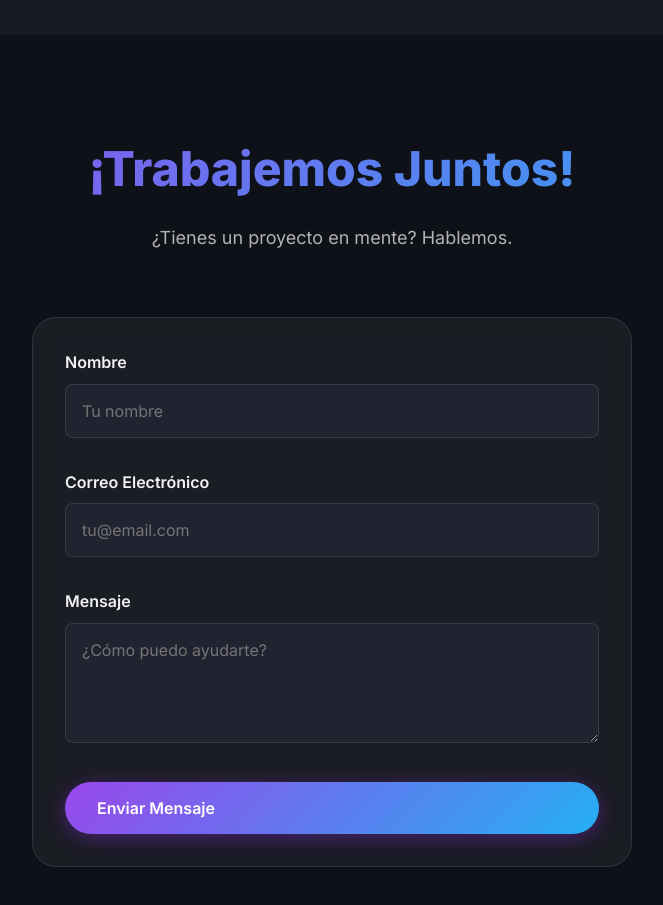
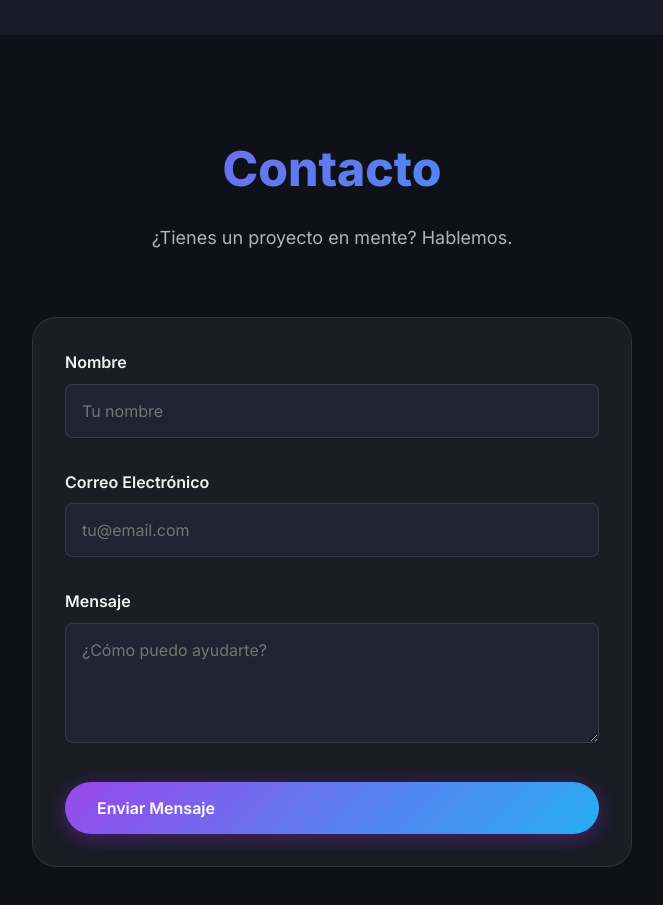
Before and after one commit to flacket/portfolio, an Angular app: page / in a window 1280 px wide. Shown: the part 2460-3365 px from the top of the page, without its empty margins (308-971 px from the left). Built offline with nearby package versions, Linux system fonts and the light colour scheme.

Commit message:
Build v1

```diff
--- a/src/app/features/home/components/contact/contact.component.html
+++ b/src/app/features/home/components/contact/contact.component.html
@@ -1,6 +1,6 @@
 <section id="contact" class="contact">
   <div class="container">
-    <h2 class="section-title fade-in" appFadeIn>¡Trabajemos Juntos!</h2>
+    <h2 class="section-title fade-in" appFadeIn>Contacto</h2>
     <p class="section-subtitle fade-in" appFadeIn>¿Tienes un proyecto en mente? Hablemos.</p>
 
     <div class="contact-content fade-in" appFadeIn>
```
Also changed, not shown: 13 other files (tests, documents, lock files or other folders).
